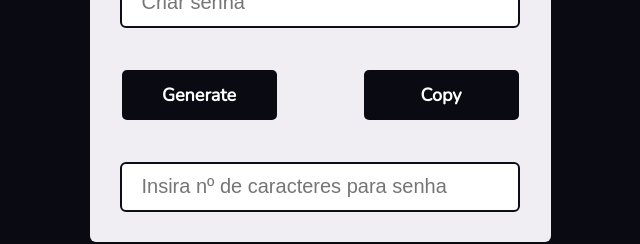
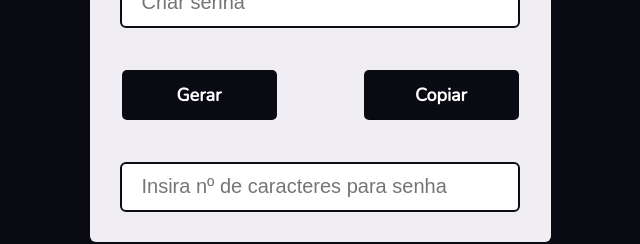
Before and after one commit to Woblew/geradordesenhas, a plain HTML site: page index.html in a window 1280 px wide. Shown: the part 341-585 px from the top of the page, 320-960 px from the left. Drawn offline with nearby package versions, Linux system fonts and the light colour scheme.

Commit message:
Update index.html

```diff
--- a/index.html
+++ b/index.html
@@ -21,8 +21,8 @@
 
 
             <table>
-                <th><div id="button" class="btn1"onclick="genPassword()">Generate</div></th>
-                <th><a  id="button" class="btn2" onclick="copyPassword()">Copy</a></th>
+                <th><div id="button" class="btn1"onclick="genPassword()">Gerar</div></th>
+                <th><a  id="button" class="btn2" onclick="copyPassword()">Copiar</a></th>
              </table>
 
              <input type="number" id="password" name=""  placeholder="Insira nº de caracteres para senha">
```
